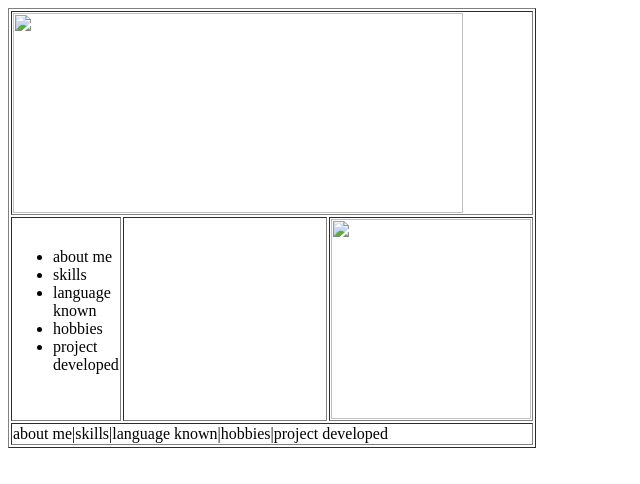
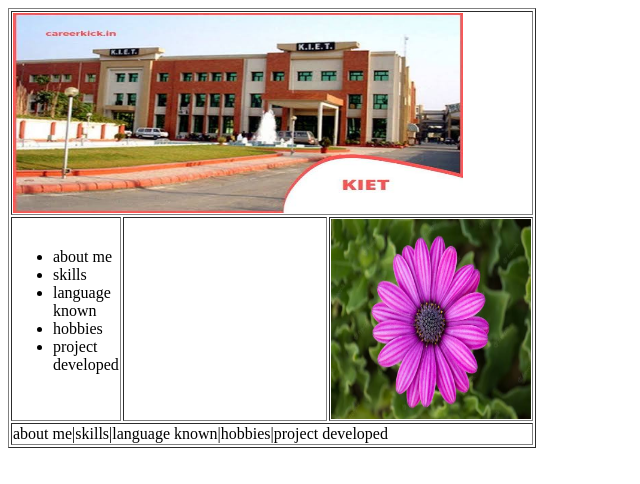
Before and after one commit to aryanpgdca/Assign3, a plain HTML site: page assignment.html in a window 1280 px wide. Shown: the whole page, without its empty margins (0-640 px from the left). Drawn offline with Linux system fonts and the light colour scheme.

Commit message:
Update assignment.html

```diff
--- a/assignment.html
+++ b/assignment.html
@@ -6,7 +6,7 @@
 <table border="1">
 <tr>
 <td colspan="3">
-<img src ="kiet.png" width="450" height="200">
+<img src ="kiet.jpeg" width="450" height="200">
 </td>
 </tr>
 <tr height="200">
@@ -22,7 +22,7 @@
 <td width="200">
 </td>
 <td width="100">
-<img src ="flower.jpg" width="200" height="200">
+<img src ="flower.jpeg" width="200" height="200">
 </td>
 </tr>
 <td colspan="3">about me|skills|language known|hobbies|project developed</td>
```
